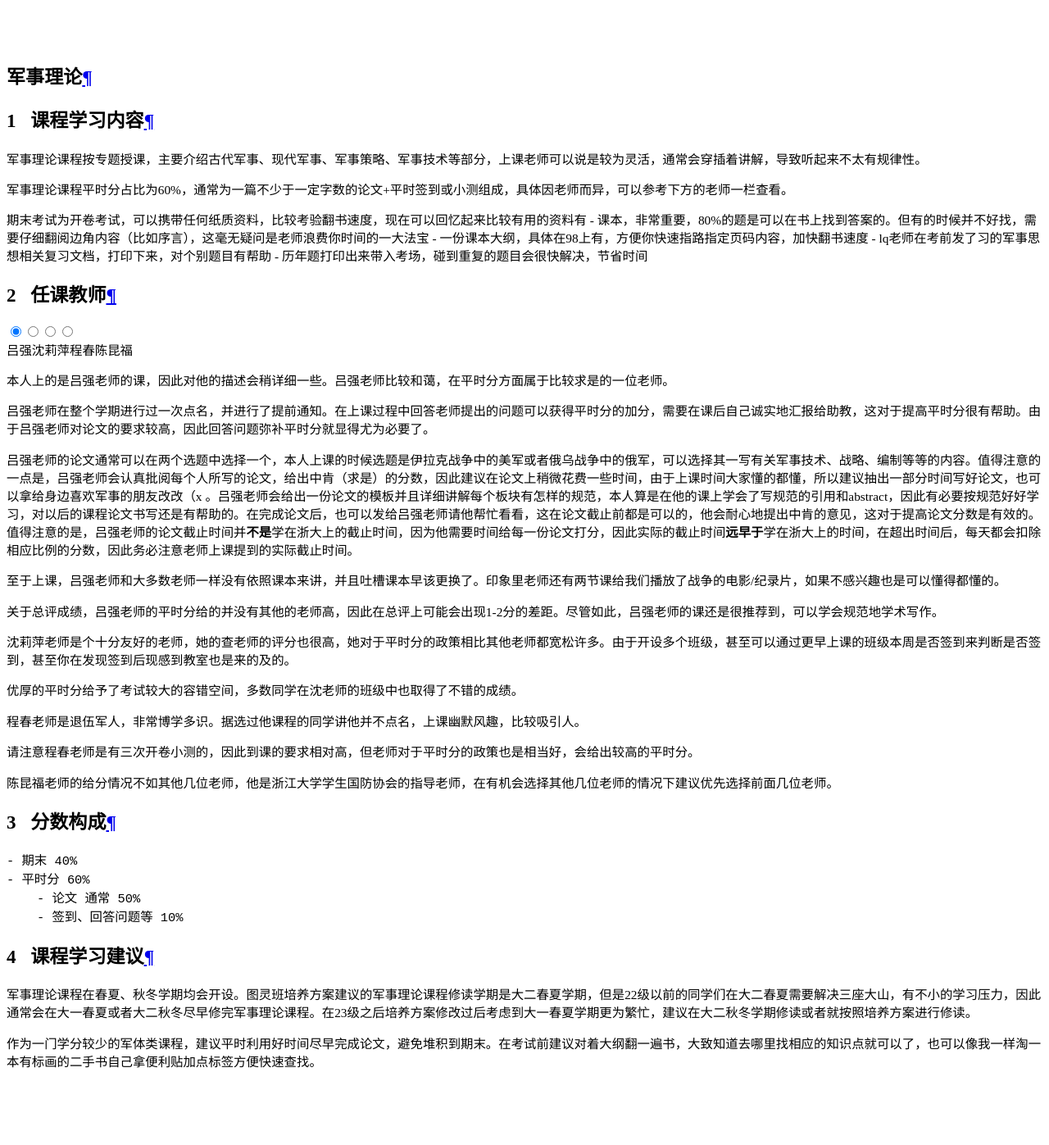
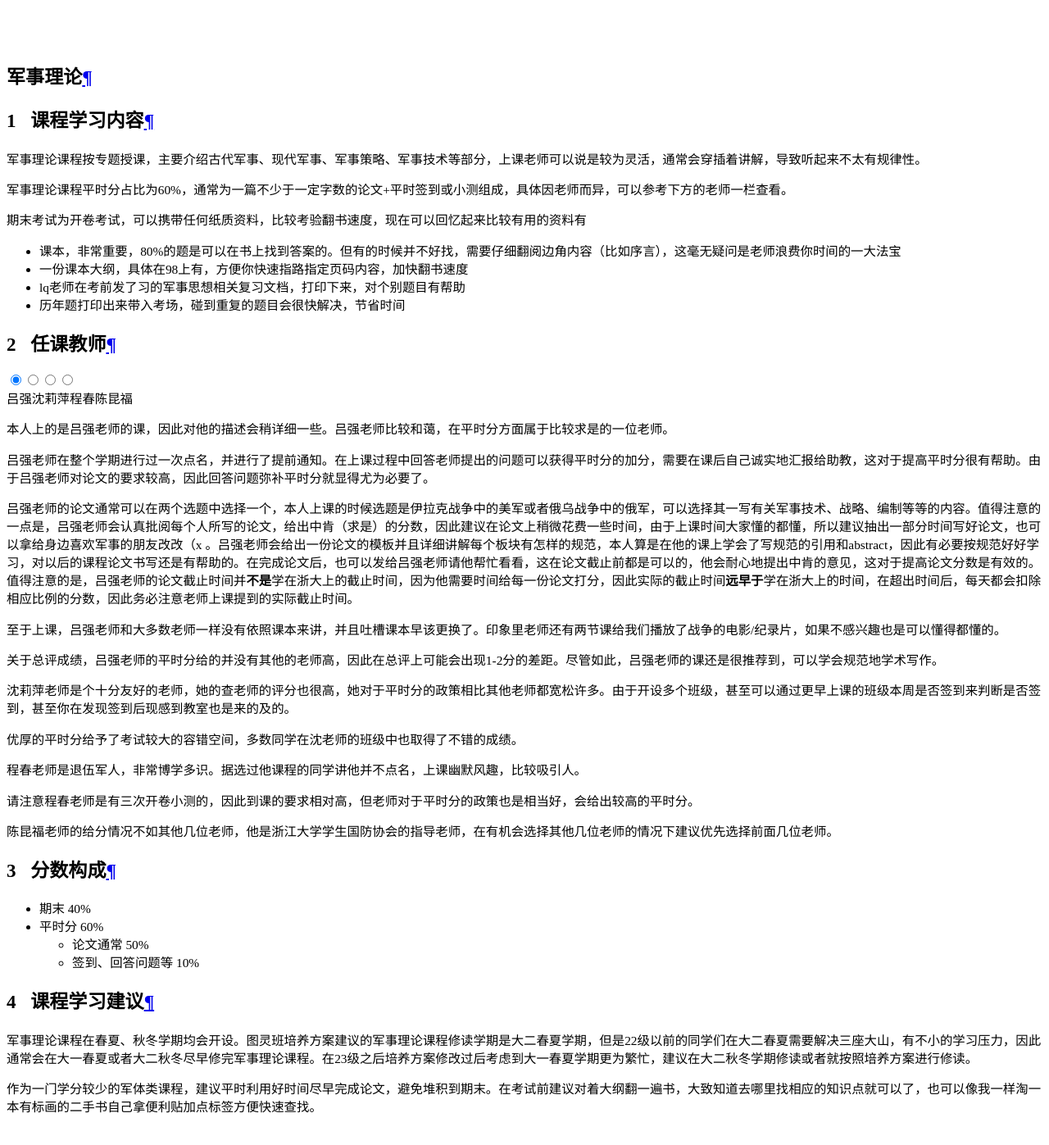
Before and after one commit to ZJU-Turing/TuringCourses, an MkDocs documentation site: the page built from docs/political/military_theory/index.md, in a window 1280 px wide and 1400 px high, scrolled down 17938 px. Shown: the top 1397 px of the window at 82% size. Built offline with MkDocs 1.6.1 and Material for MkDocs 9.7.7, drawn with Linux system fonts in a browser that asks for light colours; comment, search, counter and statistics services are not loaded.

Commit message:
style: fix

```diff
--- a/docs/political/military_theory/index.md
+++ b/docs/political/military_theory/index.md
@@ -1,5 +1,4 @@
 # 军事理论
-
 
 ## 课程学习内容
 
@@ -8,11 +7,11 @@
 军事理论课程平时分占比为60%，通常为一篇不少于一定字数的论文+平时签到或小测组成，具体因老师而异，可以参考下方的老师一栏查看。
 
 期末考试为开卷考试，可以携带任何纸质资料，比较考验翻书速度，现在可以回忆起来比较有用的资料有
-    - 课本，非常重要，80%的题是可以在书上找到答案的。但有的时候并不好找，需要仔细翻阅边角内容（比如序言），这毫无疑问是老师浪费你时间的一大法宝
-    - 一份课本大纲，具体在98上有，方便你快速指路指定页码内容，加快翻书速度
-    - lq老师在考前发了习的军事思想相关复习文档，打印下来，对个别题目有帮助
-    - 历年题打印出来带入考场，碰到重复的题目会很快解决，节省时间
 
+- 课本，非常重要，80%的题是可以在书上找到答案的。但有的时候并不好找，需要仔细翻阅边角内容（比如序言），这毫无疑问是老师浪费你时间的一大法宝
+- 一份课本大纲，具体在98上有，方便你快速指路指定页码内容，加快翻书速度
+- lq老师在考前发了习的军事思想相关复习文档，打印下来，对个别题目有帮助
+- 历年题打印出来带入考场，碰到重复的题目会很快解决，节省时间
 
 ## 任课教师
 
@@ -46,11 +45,10 @@
 
 ## 分数构成
 
-    - 期末 40%
-    - 平时分 60%
-        - 论文 通常 50%
-        - 签到、回答问题等 10%
-
+- 期末 40%
+- 平时分 60%
+    - 论文通常 50%
+    - 签到、回答问题等 10%
 
 ## 课程学习建议
 
```
